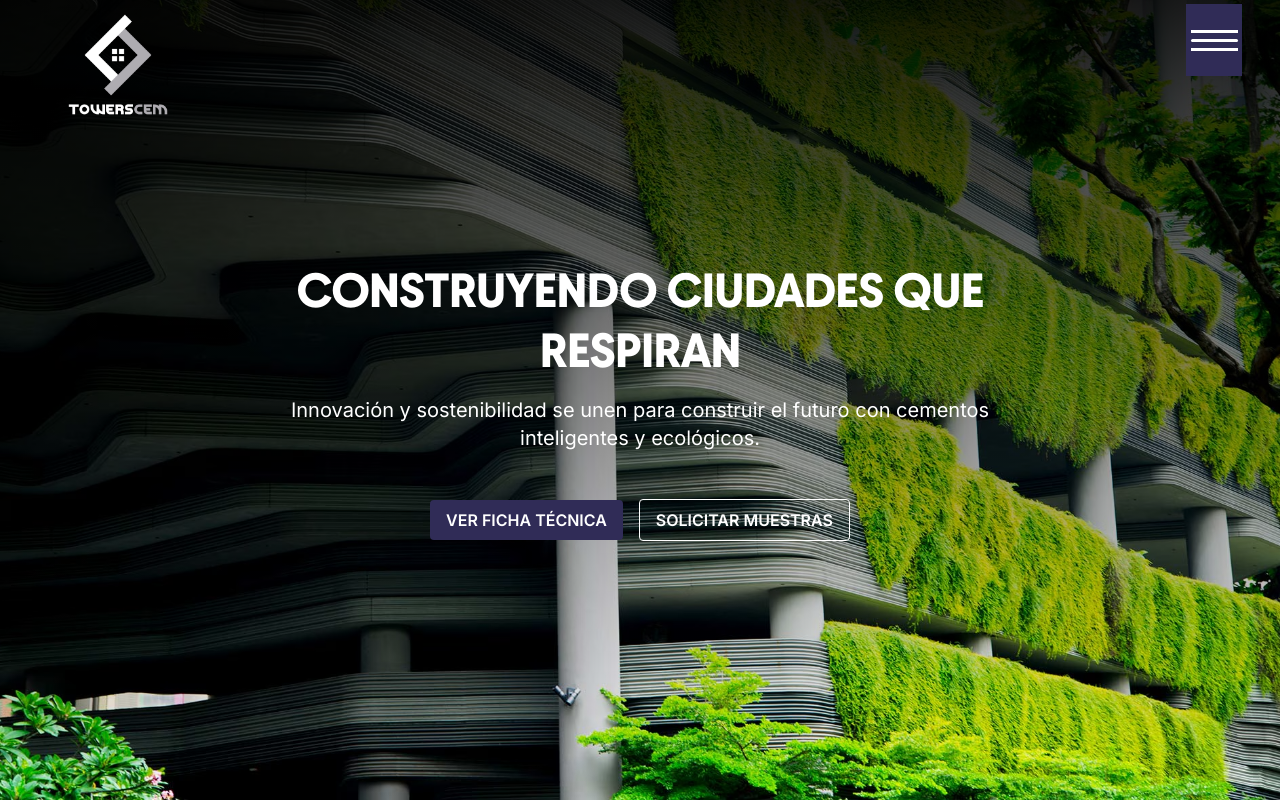
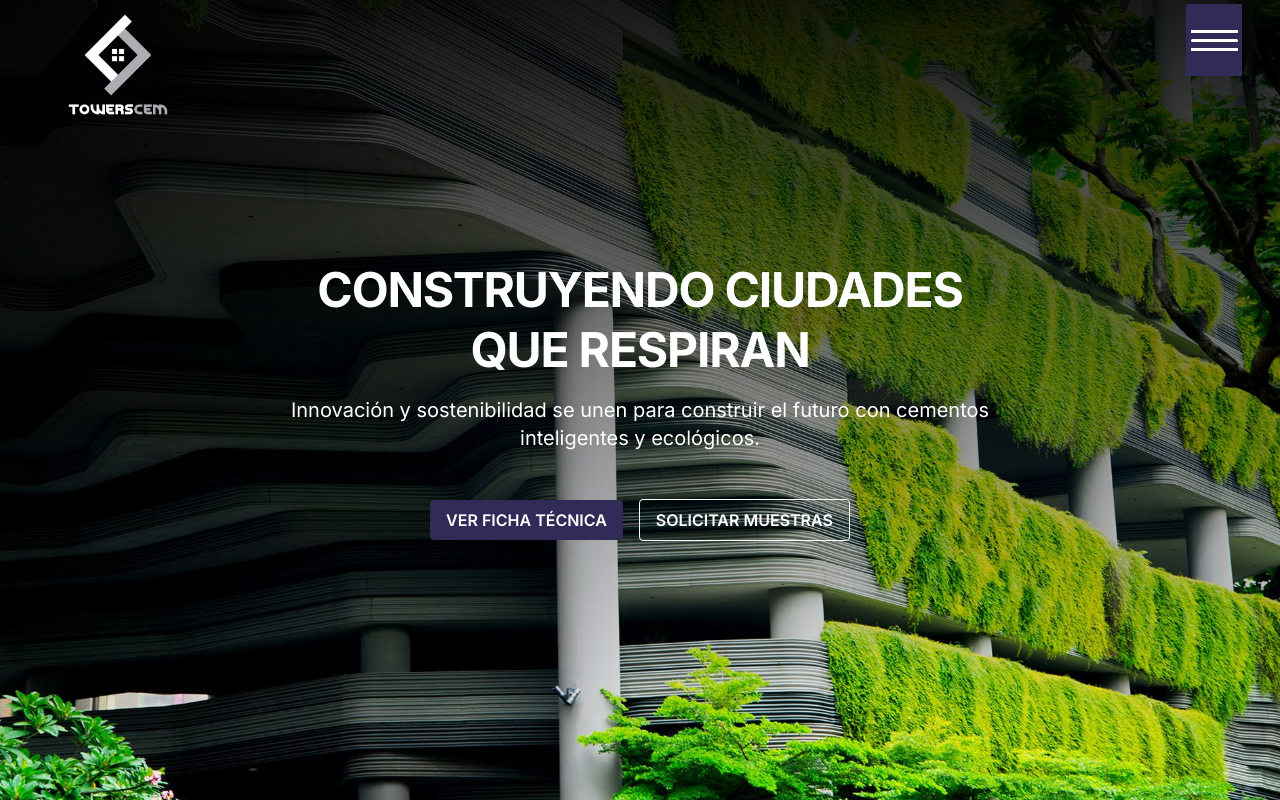
Before and after one commit to ALFONSOVM13/Web-Towers-Cem, a Next.js app: page / in a window 1280 px wide. Built offline with nearby package versions, Linux system fonts and the light colour scheme.

Commit message:
cambios de la fuente

```diff
--- a/tailwind.config.js
+++ b/tailwind.config.js
@@ -21,8 +21,8 @@ export default {
         },
       },
       fontFamily: {
-        nexa: ["Nexa", "sans-serif"],
-        chopin: ["Chopin", "sans-serif"],
+        content: ["Nexa", "sans-serif"],
+        title: ["Chopin", "sans-serif"],
       },
     },
   },
```
